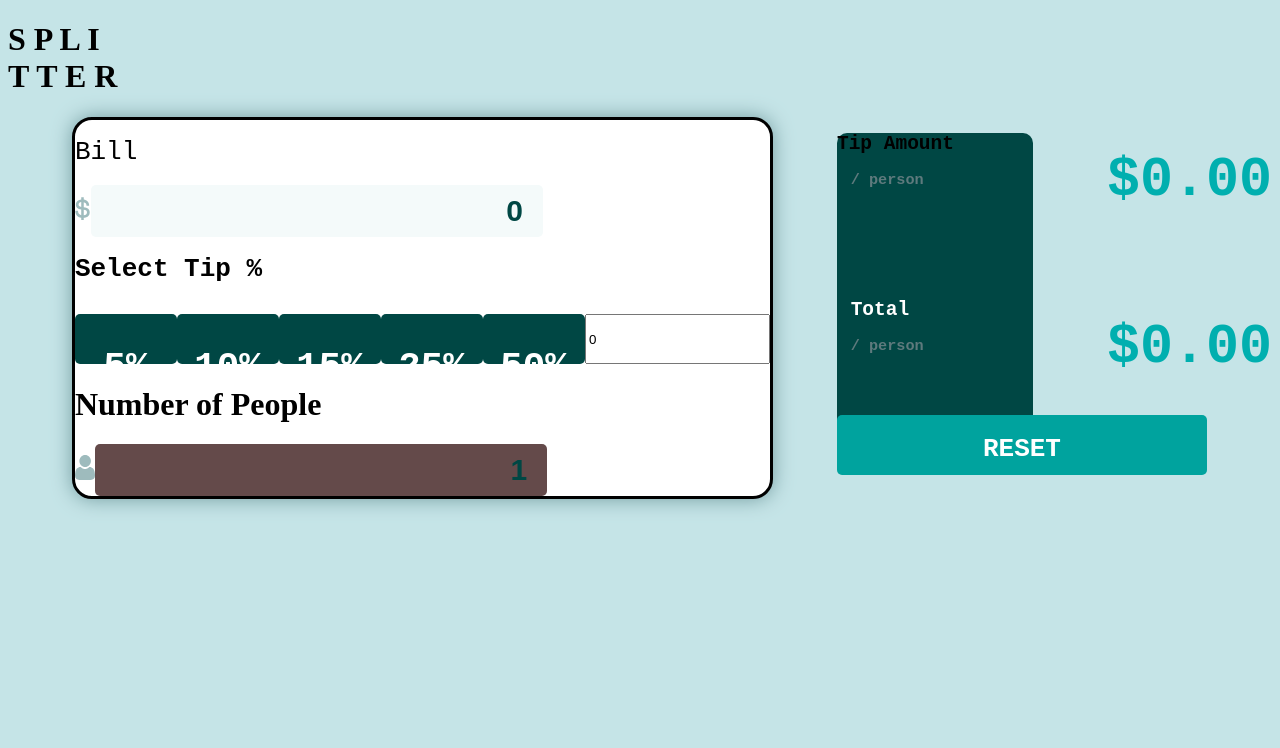
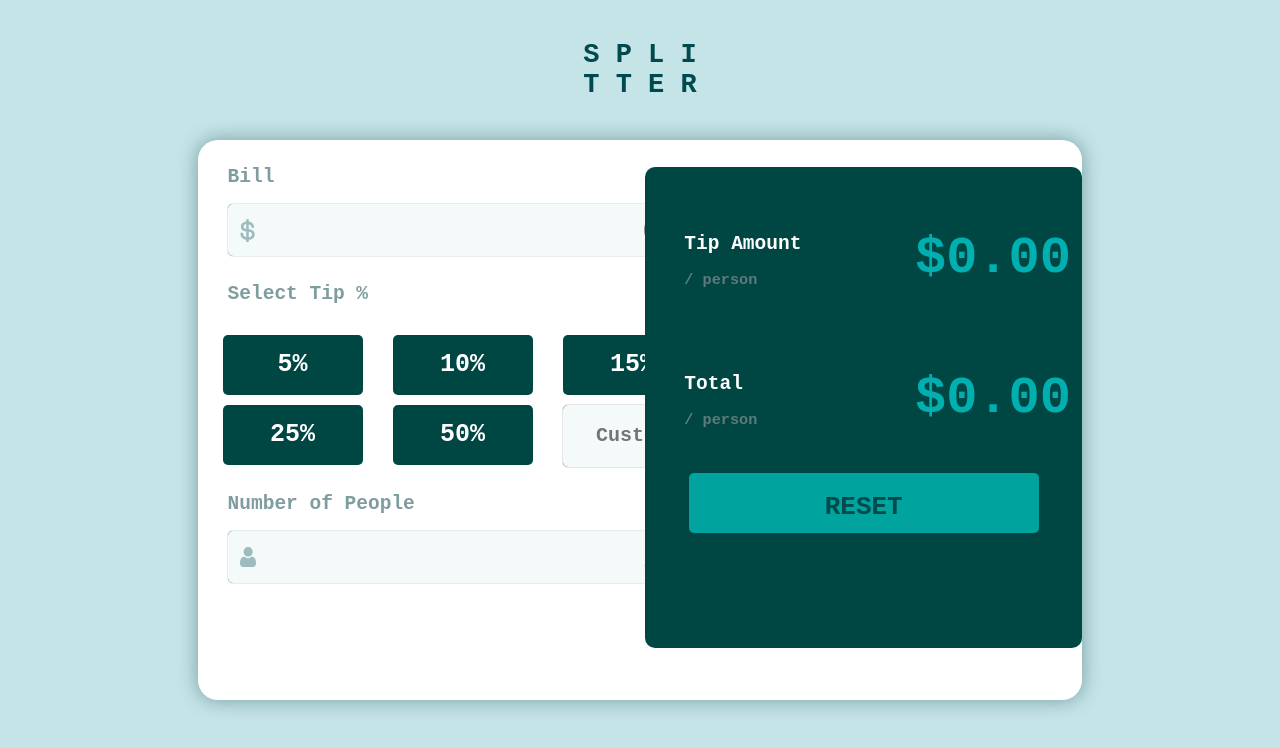
Before and after one commit to DavitTcharbadze/Tip-Calculator, a React (Vite) app in the folder vite-project/: page / in a window 1280 px wide. Shown: the top 748 px of the page. Built offline with nearby package versions, Linux system fonts and the light colour scheme.

Commit message:
updated styles and completed the layout

```diff
--- a/vite-project/src/App.css
+++ /dev/null
@@ -1,3 +0,0 @@
-
-.app-wrapper{
-}
--- a/vite-project/src/App.jsx
+++ b/vite-project/src/App.jsx
@@ -1,6 +1,5 @@
 import { useState } from 'react';
 import MainBar from "./components/MainBar";
-import classes from './App.css';
 
 function App() {
   const [bill, setBill] = useState(0);
--- a/vite-project/src/components/BillBar.jsx
+++ b/vite-project/src/components/BillBar.jsx
@@ -1,21 +1,25 @@
 import classes from '../modules/BillBar.module.scss';
-import Dollar from '../assets/images/icon-dollar.svg';
 
 const BillBar = ({ bill, setBill }) => {
+
     const BillChangeHandler = (e) => {
-        setBill(Number(e.target.value));
+        const value = e.target.value;
+        // allow empty string or numbers >= 0
+        if (value === "" || Number(value) >= 0) {
+            setBill(value);
+        }
     };
 
     return (
         <div className={classes["bill-wrapper"]}>
-            <h1 className={classes['bill-title']}>Bill</h1>
-            <img className={classes['dollar-icon']} src={Dollar} alt="Dollar Icon" />
+            <h2 className={classes['bill-title']}><b>Bill</b></h2>
             <input
-                value={bill}
+                value={bill} // will be "" initially
                 onChange={BillChangeHandler}
                 className={classes["bill-input"]}
                 type="number"
                 min="0"
+                placeholder="0" // only visible when empty
             />
         </div>
     );
--- a/vite-project/src/components/MainBar.jsx
+++ b/vite-project/src/components/MainBar.jsx
@@ -1,26 +1,31 @@
+import { useState } from 'react';
 import TipBar from '../components/TipBar';
 import classes from '../modules/MainBar.module.scss';
 import PeopleBar from '../components/PeopleBar';
 import BillBar from '../components/BillBar';
 import Total from '../components/TotalBar';
 
-const MainBar = ({ bill, setBill, people, setPeople, tip, setTip, reset }) => {
+const MainBar = ({ reset }) => {
+
+    const [bill, setBill] = useState("");
+    const [people, setPeople] = useState(1);
+    const [tip, setTip] = useState(0);
+
     return (
         <>
             <h1 className={classes['title']}>S P L I <br /> T T E R</h1>
             <div className={classes['main-wrapper']}>
-            <div className={classes['main-box']}>
+                <div className={classes['interactive-box']}>
                     <div className={classes["bill"]}>
                         <BillBar bill={bill} setBill={setBill} />
                     </div>
                     <div className={classes['tip']}>
-                    <TipBar setTip={setTip} />
+                        <TipBar tip={tip} setTip={setTip} />
                     </div>
                     <div className={classes['people']}>
                         <PeopleBar people={people} setPeople={setPeople} />
                     </div>
                 </div>
-
                 <div className={classes["total"]}>
                     <Total bill={bill} people={people} tip={tip} reset={reset} />
                 </div>
--- a/vite-project/src/components/PeopleBar.jsx
+++ b/vite-project/src/components/PeopleBar.jsx
@@ -1,22 +1,26 @@
 import classes from '../modules/PeopleBar.module.scss';
-import Person from '../assets/images/icon-person.svg';
-import { useState } from 'react';
 
 const PeopleBar = ({ people, setPeople }) => {
+
     const PeopleChangeHandler = (e) => {
-        setPeople(Number(e.target.value));
+        const value = e.target.value;
+
+        // allow empty or numbers >= 1
+        if (value === "" || Number(value) >= 1) {
+            setPeople(value);
+        }
     };
 
     return (
         <div className={classes['people-wrapper']}>
-            <h1 className={classes['total-title']}>Number of People</h1>
-            <img className={classes['person-icon']} src={Person} alt="Person Icon" />
+            <h2 className={classes['people-title']}>Number of People</h2>
             <input
-                value={people}
+                value={people}              // EMPTY string initially
                 onChange={PeopleChangeHandler}
                 className={classes["number-input"]}
                 type="number"
                 min="1"
+                placeholder="1"             // visible when value === ""
             />
         </div>
     );
--- a/vite-project/src/components/TipBar.jsx
+++ b/vite-project/src/components/TipBar.jsx
@@ -2,22 +2,24 @@ import classes from '../modules/TipBar.module.scss';
 import { useState } from 'react';
 
 const TipBar = ({ setTip }) => {
-    const [customTip, setCustomTip] = useState(0);
+    const [customTip, setCustomTip] = useState("");
     const tipValues = [5, 10, 15, 25, 50];
 
     const handleCustomTipChange = (e) => {
-        const value = Number(e.target.value);
-        setCustomTip(value);
-        setTip(value);
+        const value = e.target.value;
+        if (value === "" || Number(value) >= 0) {
+            setCustomTip(value);
+            setTip(Number(value) || 0);
+        }
     };
 
     return (
-        <div className={classes['tip-wrapper']}>
-            <h1 className={classes['tip-title']}>Select Tip %</h1>
+        <>
+            <h2 className={classes['tip-title']}>Select Tip %</h2>
             <div className={classes["tip-bar"]}>
                 {tipValues.map(value => (
-                    <button key={value} onClick={() => setTip(value)} className={classes["button"]}>
-                        <h2>{value}%</h2>
+                    <button key={value} onClick={() => setTip(value)} className={classes["tip"]}>
+                        {value}%
                     </button>
                 ))}
                 <input
@@ -28,7 +30,7 @@ const TipBar = ({ setTip }) => {
                     min="0"
                 />
             </div>
-        </div>
+        </>
     );
 };
 
--- a/vite-project/src/components/TotalBar.jsx
+++ b/vite-project/src/components/TotalBar.jsx
@@ -1,25 +1,33 @@
 import classes from '../modules/TotalBar.module.scss';
 
 const TotalBar = ({ bill, people, tip, reset }) => {
-    const tipAmount = (bill * (tip / 100)) / people;
-    const totalAmount = (bill / people) + tipAmount;
+    // Normalize values (this prevents NaN)
+    const billValue = Number(bill) || 0;
+    const tipValue = Number(tip) || 0;
+    const peopleValue = Number(people) || 1; // default to 1 person
+
+    // Safe calculations
+    const tipAmount = (billValue * (tipValue / 100)) / peopleValue;
+    const totalAmount = (billValue / peopleValue) + tipAmount;
 
     return (
-        <div className={classes['total-wrapper']}>
+        <>
             <div className={classes["tip-amount"]}>
                 <h2>Tip Amount</h2>
                 <h3 className={classes["second-tag"]}>/ person</h3>
                 <h1>${tipAmount.toFixed(2)}</h1>
             </div>
+
             <div className={classes["total-amount"]}>
                 <h2>Total</h2>
                 <h3 className={classes["second-tag"]}>/ person</h3>
                 <h1>${totalAmount.toFixed(2)}</h1>
             </div>
-                <button onClick={reset} className={classes["reset-button"]}>
-                    <h1>RESET</h1>
-                </button>
-        </div>
+
+            <button onClick={reset} className={classes["reset-button"]}>
+                <h1>RESET</h1>
+            </button>
+        </>
     );
 };
 
--- a/vite-project/src/modules/BillBar.module.scss
+++ b/vite-project/src/modules/BillBar.module.scss
@@ -1,21 +1,33 @@
 .bill-wrapper {
+    padding-left: 30px;
+    padding-top: 10px;
     .bill-title {
         font-family: monospace;
-        font-weight: 500;
+        color: hsl(184, 14%, 56%);
     }
     .bill-input {
         width: 430px;
         height: 50px;
         border: none;
+        border-radius: 5px;
+
         background-color: hsl(189, 41%, 97%);
-        padding-right: 20px;
+        background-image: url("../assets/images/icon-dollar.svg");
+        background-repeat: no-repeat;
+        background-position: left 0.75rem center;
+        background-size: 16px;
+
+        box-shadow: 0 0 1px 0;
         text-align: right;
         font-size: 30px;
-        border-radius: 5px;
+        font-weight: 700;
         color: #004744;
-        font-weight: 700;
+
+        padding-right: 15px;
+
     }
     .dollar-icon {
         height: 25px;
+        margin-right: -15px;
     }
 }
--- a/vite-project/src/modules/MainBar.module.scss
+++ b/vite-project/src/modules/MainBar.module.scss
@@ -1,21 +1,32 @@
+.title{
+    font-size: 27px;
+    font-family: monospace;
+    color: hsl(183, 100%, 15%);
+    text-align: center;
+    margin: 40px;
+}
 .main-wrapper{
     display: flex;
-    .title{
-        font-size: 33px;
-        font-family: monospace;
-        font-weight: 700px;
-        color: hsl(186, 14%, 43%);
-    }
-    .main-box{
-        border: solid;
-        width: 55%;
+    justify-content: space-evenly;
     margin: auto;
     background-color: white;
     border-radius: 20px;
     box-shadow: 0px 0px 20px 0px hsl(185, 19%, 54%);
-    }
+    width: 70%;
+    height: 70vh;
+    gap: 5px;
+    .interactive-box{
+        width: 50%;
         input[type=number]::-webkit-inner-spin-button,
         input[type=number]::-webkit-outer-spin-button {
         -webkit-appearance: none;
         }
     }
+    .total{
+        width: 65vh;
+        height: 86%;
+        background-color: #004744;
+        border-radius: 10px;
+        margin-top: 3%;
+    }
+}
--- a/vite-project/src/modules/PeopleBar.module.scss
+++ b/vite-project/src/modules/PeopleBar.module.scss
@@ -1,19 +1,29 @@
 .people-wrapper {
+    padding-left: 30px;
+    padding-top: 10px;
     .people-title {
         font-family: monospace;
+        color: hsl(184, 14%, 56%);
     }
     input {
         width: 430px;
         height: 50px;
         border: none;
-        // background-color: hsl(189, 41%, 97%);
-        background-color: hsl(0, 15%, 34%);
-        padding-right: 20px;
+        border-radius: 5px;
+
+        background-color: hsl(189, 41%, 97%);
+        background-image: url("../assets/images/icon-person.svg");
+        background-repeat: no-repeat;
+        background-position: left 0.75rem center;
+        background-size: 16px;
+
+        box-shadow: 0 0 1px 0;
         text-align: right;
         font-size: 30px;
-        border-radius: 5px;
+        font-weight: 700;
         color: #004744;
-        font-weight: 700;
+
+        padding-right: 15px;
     }
     img {
         height: 25px;
--- a/vite-project/src/modules/TipBar.module.scss
+++ b/vite-project/src/modules/TipBar.module.scss
@@ -1,27 +1,54 @@
-.tip-wrapper {
 .tip-title {
     font-family: monospace;
-        font-weight: 500px;
+    color: hsl(184, 14%, 56%);
+    padding-left: 30px;
+    padding-top: 10px;
 }
 .tip-bar {
+    padding-left: 25px;
+    margin-top: 30px;
+    display: grid;
+    grid-template-columns: repeat(3, 160px);
+    gap: 10px;
+    }
+
+    .tip {
+        height: 60px;
+        width: 140px;
+
         display: flex;
-        margin-top: 30px;
-        button {
-            width: 130px;
-            height: 50px;
+        align-items: center;
+        justify-content: center;
+
         font-size: 25px;
-            font-weight: 700px;
+        font-weight: 700;
         font-family: monospace;
+
         color: white;
+        background-color: #004744;
         border-radius: 5px;
-            background-color: #004744;
+        border: none;
         cursor: pointer;
-            border: none;
+
         &:hover {
             color: #004744;
-                transition: 0.1s;
-                background-color: rgb(0, 224, 224);
+            background-color: hsl(185, 41%, 84%);
+            transition: 0.5s;
         }
     }
+
+    .tip-bar input {
+        height: 60px;
+        width: 135px;
+
+        font-size: 20px;
+        font-weight: 700;
+        font-family: monospace;
+
+        border-radius: 5px;
+        border: none;
+        text-align: center;
+
+        box-shadow: 0 0 1px 0;
+        background-color: hsl(189, 41%, 97%);
     }
-}
--- a/vite-project/src/modules/TotalBar.module.scss
+++ b/vite-project/src/modules/TotalBar.module.scss
@@ -1,24 +1,19 @@
-.total-wrapper {
-    width: 45%;
-    background-color: #004744;
-    border-radius: 10px;
 .tip-amount {
     font-family: monospace;
-        .total-title {
+    h2 {
         color: white;
+        margin-left: 9%;
         padding-top: 50px;
     }
-
     .second-tag {
-            margin-left: 7%;
+        margin-left: 9%;
         color: hsl(186, 14%, 43%);
     }
-
     h1 {
-            font-size: 55px;
+        font-size: 52px;
         color: rgb(0, 175, 175);
         margin-left: 270px;
-            margin-top: -55px;
+        margin-top: -75px;
     }
 }
 
@@ -27,37 +22,36 @@
 
     h2 {
         color: white;
-            margin-left: 7%;
+        margin-left: 9%;
         padding-top: 50px;
     }
-
     .second-tag {
-            margin-left: 7%;
+        margin-left: 9%;
         color: hsl(186, 14%, 43%);
     }
-
     h1 {
-            font-size: 55px;
+        font-size: 52px;
         color: rgb(0, 175, 175);
         margin-left: 270px;
-            margin-top: -55px;
+        margin-top: -75px;
     }
 }
-    button {
-        width: 370px;
+.reset-button {
+    margin-left: 10%;
+    margin-top: 10px;
+    width: 80%;
     height: 60px;
     font-size: 13px;
     font-weight: 800px;
     font-family: monospace;
-        color: white;
+    color: hsl(183, 100%, 15%);
     border-radius: 5px;
     background-color: #00a39e;
     cursor: pointer;
     border: none;
     &:hover {
         color: #004744;
-            transition: 0.1s;
+        transition: 0.3s;
         background-color: rgb(0, 224, 224);
     }
 }
-}
```
Lines whose indentation alone changed are shown as unchanged.
